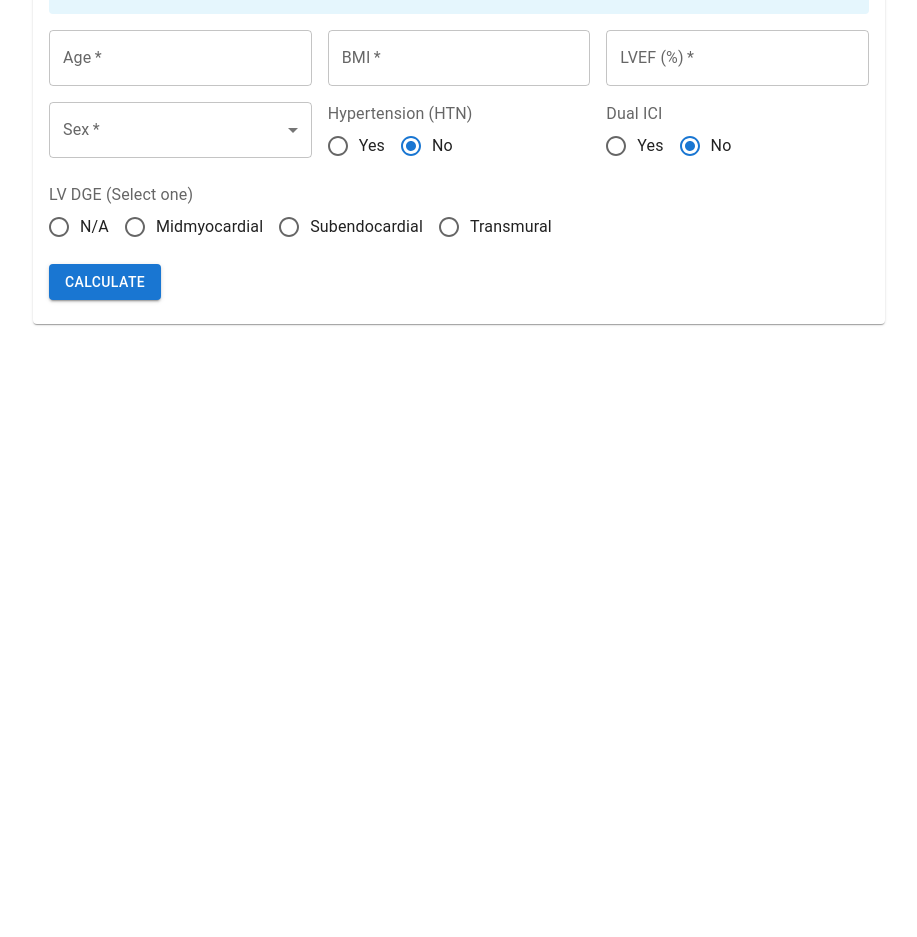
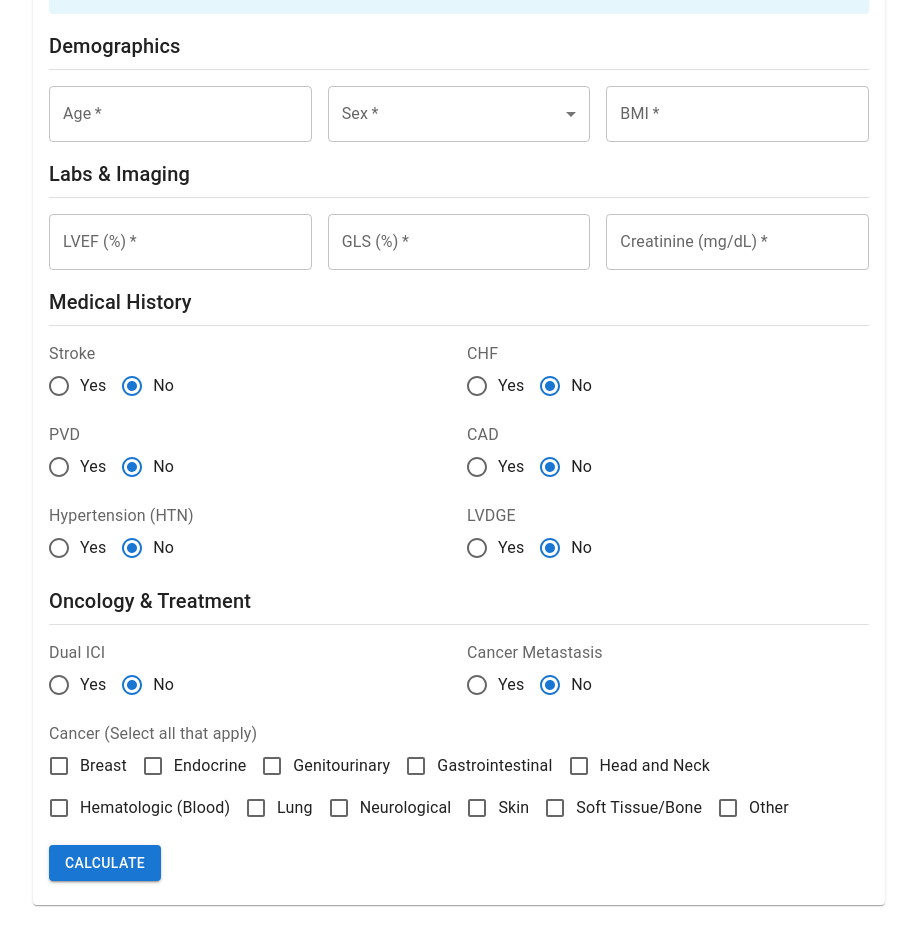
Before and after one commit to shawnwahi/cardio_onc_risk_calculators-aha2025-deploy, a React (Create React App) app: page / in a window 1280 px wide. Shown: the part 284-1221 px from the top of the page, without its empty margins (181-1098 px from the left). Before the commit the page ends 800 px from the top, so only its background shows below. Built offline with nearby package versions, Linux system fonts and the light colour scheme.

Commit message:
add more features for ESC abstract

```diff
--- a/src/App.js
+++ b/src/App.js
@@ -5,7 +5,7 @@ import ICIForm from "./components/ICIForm";
 function App() {
   const [result, setResult] = useState("");
 
-  // Placeholder for linking to your actual XGBoost model
+  // Placeholder for linking to your actual model
   const handleCalculate = (formData) => {
     // For demonstration only
     setResult("Placeholder result: ~12% risk of ACE based on your inputs");
@@ -16,15 +16,13 @@ function App() {
       <Card>
         <CardContent>
           <Typography variant="h4" gutterBottom>
-            ICI Risk Calculator
+            ACE Risk Calculator
           </Typography>
 
-          {/* Short instructions */}
           <Typography variant="body1" paragraph>
             Please fill in the details below to estimate the chance of developing an ACE event.
           </Typography>
 
-          {/* ACE definition */}
           <Alert severity="info" style={{ marginBottom: "1rem" }}>
             <AlertTitle>Definition: Acute Cardiac Events (ACE)</AlertTitle>
             In this tool, ACE refers to a range of cardiovascular complications observed
--- a/src/components/ICIForm.js
+++ b/src/components/ICIForm.js
@@ -1,5 +1,8 @@
 import React, { useState } from "react";
 import {
+  Box,
+  Typography,
+  Divider,
   Grid,
   TextField,
   FormControl,
@@ -12,40 +15,106 @@ import {
   Button,
   InputLabel,
   OutlinedInput,
-  Box
+  Checkbox,
+  FormGroup
 } from "@mui/material";
 
 function ICIForm({ onCalculate }) {
+  // ------------------------------
+  // NUMERIC FIELDS
+  // ------------------------------
   const [age, setAge] = useState("");
   const [bmi, setBmi] = useState("");
   const [lvef, setLvef] = useState("");
+  const [gls, setGls] = useState("");
+  const [creatinine, setCreatinine] = useState("");
 
+  // ------------------------------
+  // SEX (DROPDOWN)
+  // ------------------------------
   const [sex, setSex] = useState("");
+
+  // ------------------------------
+  // YES/NO FIELDS
+  // ------------------------------
+  const [stroke, setStroke] = useState(false);
+  const [chf, setChf] = useState(false);
+  const [pvd, setPvd] = useState(false);
+  const [cad, setCad] = useState(false);
   const [htn, setHtn] = useState(false);
+  const [lvdge, setLvdge] = useState(false);
   const [dualIci, setDualIci] = useState(false);
+  const [cancerMetastasis, setCancerMetastasis] = useState(false);
 
-  // LV DGE is now a single selection
-  const dgeOptions = ["N/A", "Midmyocardial", "Subendocardial", "Transmural"];
-  const [lvDge, setLvDge] = useState("");
+  // ------------------------------
+  // CANCER (SELECT ALL THAT APPLY)
+  // ------------------------------
+  const cancerOptions = [
+    "Breast",
+    "Endocrine",
+    "Genitourinary",
+    "Gastrointestinal",
+    "Head and Neck",
+    "Hematologic (Blood)",
+    "Lung",
+    "Neurological",
+    "Skin",
+    "Soft Tissue/Bone",
+    "Other"
+  ];
+  const [cancerTypes, setCancerTypes] = useState([]);
 
+  const handleCancerCheck = (option) => {
+    if (cancerTypes.includes(option)) {
+      setCancerTypes(cancerTypes.filter((item) => item !== option));
+    } else {
+      setCancerTypes([...cancerTypes, option]);
+    }
+  };
+
+  // ------------------------------
+  // HANDLE SUBMIT
+  // ------------------------------
   const handleSubmit = (e) => {
     e.preventDefault();
     const formData = {
+      // numeric
       age: Number(age),
       bmi: Number(bmi),
       lvef: Number(lvef),
+      gls: Number(gls),
+      creatinine: Number(creatinine),
+
+      // dropdown
       sex,
+
+      // yes/no
+      stroke,
+      chf,
+      pvd,
+      cad,
       htn,
+      lvdge,
       dualIci,
-      lvDge
+      cancerMetastasis,
+
+      // multi-select
+      cancerTypes
     };
     onCalculate(formData);
   };
 
   return (
     <Box component="form" onSubmit={handleSubmit} sx={{ mt: 2 }}>
-      <Grid container spacing={2}>
-        {/* AGE */}
+
+      {/* ============ DEMOGRAPHICS ============ */}
+      <Typography variant="h6" gutterBottom>
+        Demographics
+      </Typography>
+      <Divider sx={{ mb: 2 }} />
+
+      <Grid container spacing={2} sx={{ mb: 2 }}>
+        {/* Age */}
         <Grid item xs={12} sm={4}>
           <TextField
             fullWidth
@@ -56,6 +125,24 @@ function ICIForm({ onCalculate }) {
             onChange={(e) => setAge(e.target.value)}
             variant="outlined"
           />
+        </Grid>
+
+        {/* Sex */}
+        <Grid item xs={12} sm={4}>
+          <FormControl fullWidth required>
+            <InputLabel id="sex-label">Sex</InputLabel>
+            <Select
+              labelId="sex-label"
+              label="Sex"
+              value={sex}
+              onChange={(e) => setSex(e.target.value)}
+              input={<OutlinedInput label="Sex" />}
+            >
+              <MenuItem value="">Select</MenuItem>
+              <MenuItem value="male">Male</MenuItem>
+              <MenuItem value="female">Female</MenuItem>
+            </Select>
+          </FormControl>
         </Grid>
 
         {/* BMI */}
@@ -71,8 +158,15 @@ function ICIForm({ onCalculate }) {
             variant="outlined"
           />
         </Grid>
+      </Grid>
 
-        {/* LVEF */}
+      {/* ============ LABS & IMAGING ============ */}
+      <Typography variant="h6" gutterBottom>
+        Labs &amp; Imaging
+      </Typography>
+      <Divider sx={{ mb: 2 }} />
+
+      <Grid container spacing={2} sx={{ mb: 2 }}>
         <Grid item xs={12} sm={4}>
           <TextField
             fullWidth
@@ -86,28 +180,103 @@ function ICIForm({ onCalculate }) {
           />
         </Grid>
 
-        {/* SEX */}
         <Grid item xs={12} sm={4}>
-          <FormControl fullWidth required>
-            <InputLabel id="sex-label">Sex</InputLabel>
-            <Select
-              labelId="sex-label"
-              label="Sex"
-              value={sex}
-              onChange={(e) => setSex(e.target.value)}
-              input={<OutlinedInput label="Sex" />}
+          <TextField
+            fullWidth
+            required
+            label="GLS (%)"
+            type="number"
+            inputProps={{ step: "0.1" }}
+            value={gls}
+            onChange={(e) => setGls(e.target.value)}
+            variant="outlined"
+          />
+        </Grid>
+
+        <Grid item xs={12} sm={4}>
+          <TextField
+            fullWidth
+            required
+            label="Creatinine (mg/dL)"
+            type="number"
+            inputProps={{ step: "0.01" }}
+            value={creatinine}
+            onChange={(e) => setCreatinine(e.target.value)}
+            variant="outlined"
+          />
+        </Grid>
+      </Grid>
+
+      {/* ============ MEDICAL HISTORY ============ */}
+      <Typography variant="h6" gutterBottom>
+        Medical History
+      </Typography>
+      <Divider sx={{ mb: 2 }} />
+
+      <Grid container spacing={2} sx={{ mb: 2 }}>
+        {/* Stroke */}
+        <Grid item xs={12} sm={6}>
+          <FormControl component="fieldset" fullWidth>
+            <FormLabel component="legend">Stroke</FormLabel>
+            <RadioGroup
+              row
+              value={stroke ? "yes" : "no"}
+              onChange={(e) => setStroke(e.target.value === "yes")}
             >
-              <MenuItem value="">Select</MenuItem>
-              <MenuItem value="male">Male</MenuItem>
-              <MenuItem value="female">Female</MenuItem>
-              <MenuItem value="other">Other</MenuItem>
-            </Select>
+              <FormControlLabel value="yes" control={<Radio />} label="Yes" />
+              <FormControlLabel value="no" control={<Radio />} label="No" />
+            </RadioGroup>
           </FormControl>
         </Grid>
 
-        {/* HTN (Radio) */}
-        <Grid item xs={12} sm={4}>
-          <FormControl component="fieldset">
+        {/* CHF */}
+        <Grid item xs={12} sm={6}>
+          <FormControl component="fieldset" fullWidth>
+            <FormLabel component="legend">CHF</FormLabel>
+            <RadioGroup
+              row
+              value={chf ? "yes" : "no"}
+              onChange={(e) => setChf(e.target.value === "yes")}
+            >
+              <FormControlLabel value="yes" control={<Radio />} label="Yes" />
+              <FormControlLabel value="no" control={<Radio />} label="No" />
+            </RadioGroup>
+          </FormControl>
+        </Grid>
+
+        {/* PVD */}
+        <Grid item xs={12} sm={6}>
+          <FormControl component="fieldset" fullWidth>
+            <FormLabel component="legend">PVD</FormLabel>
+            <RadioGroup
+              row
+              value={pvd ? "yes" : "no"}
+              onChange={(e) => setPvd(e.target.value === "yes")}
+            >
+              <FormControlLabel value="yes" control={<Radio />} label="Yes" />
+              <FormControlLabel value="no" control={<Radio />} label="No" />
+            </RadioGroup>
+          </FormControl>
+        </Grid>
+
+        {/* CAD */}
+        <Grid item xs={12} sm={6}>
+          <FormControl component="fieldset" fullWidth>
+            <FormLabel component="legend">CAD</FormLabel>
+            <RadioGroup
+              row
+              value={cad ? "yes" : "no"}
+              onChange={(e) => setCad(e.target.value === "yes")}
+            >
+              <FormControlLabel value="yes" control={<Radio />} label="Yes" />
+              <FormControlLabel value="no" control={<Radio />} label="No" />
+            </RadioGroup>
+          </FormControl>
+        </Grid>
+
+        {/* HTN */}
+        <Grid item xs={12} sm={6}>
+          <FormControl component="fieldset" fullWidth>
             <FormLabel component="legend">Hypertension (HTN)</FormLabel>
             <RadioGroup
               row
@@ -120,9 +289,32 @@ function ICIForm({ onCalculate }) {
           </FormControl>
         </Grid>
 
-        {/* Dual ICI (Radio) */}
-        <Grid item xs={12} sm={4}>
-          <FormControl component="fieldset">
+        {/* LVDGE */}
+        <Grid item xs={12} sm={6}>
+          <FormControl component="fieldset" fullWidth>
+            <FormLabel component="legend">LVDGE</FormLabel>
+            <RadioGroup
+              row
+              value={lvdge ? "yes" : "no"}
+              onChange={(e) => setLvdge(e.target.value === "yes")}
+            >
+              <FormControlLabel value="yes" control={<Radio />} label="Yes" />
+              <FormControlLabel value="no" control={<Radio />} label="No" />
+            </RadioGroup>
+          </FormControl>
+        </Grid>
+      </Grid>
+
+      {/* ============ ONCOLOGY & TREATMENT ============ */}
+      <Typography variant="h6" gutterBottom>
+        Oncology &amp; Treatment
+      </Typography>
+      <Divider sx={{ mb: 2 }} />
+
+      <Grid container spacing={2} sx={{ mb: 2 }}>
+        {/* Dual ICI */}
+        <Grid item xs={12} sm={6}>
+          <FormControl component="fieldset" fullWidth>
             <FormLabel component="legend">Dual ICI</FormLabel>
             <RadioGroup
               row
@@ -135,35 +327,47 @@ function ICIForm({ onCalculate }) {
           </FormControl>
         </Grid>
 
-        {/* LV DGE (RadioGroup for single select) */}
-        <Grid item xs={12}>
-          <FormControl component="fieldset">
-            <FormLabel component="legend">LV DGE (Select one)</FormLabel>
+        {/* Cancer Metastasis */}
+        <Grid item xs={12} sm={6}>
+          <FormControl component="fieldset" fullWidth>
+            <FormLabel component="legend">Cancer Metastasis</FormLabel>
             <RadioGroup
               row
-              name="lvDge"
-              value={lvDge}
-              onChange={(e) => setLvDge(e.target.value)}
+              value={cancerMetastasis ? "yes" : "no"}
+              onChange={(e) => setCancerMetastasis(e.target.value === "yes")}
             >
-              {dgeOptions.map((option) => (
-                <FormControlLabel
-                  key={option}
-                  value={option}
-                  control={<Radio />}
-                  label={option}
-                />
-              ))}
+              <FormControlLabel value="yes" control={<Radio />} label="Yes" />
+              <FormControlLabel value="no" control={<Radio />} label="No" />
             </RadioGroup>
           </FormControl>
         </Grid>
 
-        {/* SUBMIT BUTTON */}
+        {/* Cancer (multi-select) */}
         <Grid item xs={12}>
-          <Button variant="contained" color="primary" type="submit">
-            Calculate
-          </Button>
+          <FormLabel component="legend">Cancer (Select all that apply)</FormLabel>
+          <FormGroup row>
+            {cancerOptions.map((option) => (
+              <FormControlLabel
+                key={option}
+                control={
+                  <Checkbox
+                    checked={cancerTypes.includes(option)}
+                    onChange={() => handleCancerCheck(option)}
+                  />
+                }
+                label={option}
+              />
+            ))}
+          </FormGroup>
         </Grid>
       </Grid>
+
+      {/* ============ SUBMIT BUTTON ============ */}
+      <Box sx={{ mt: 2 }}>
+        <Button variant="contained" color="primary" type="submit">
+          Calculate
+        </Button>
+      </Box>
     </Box>
   );
 }
```
